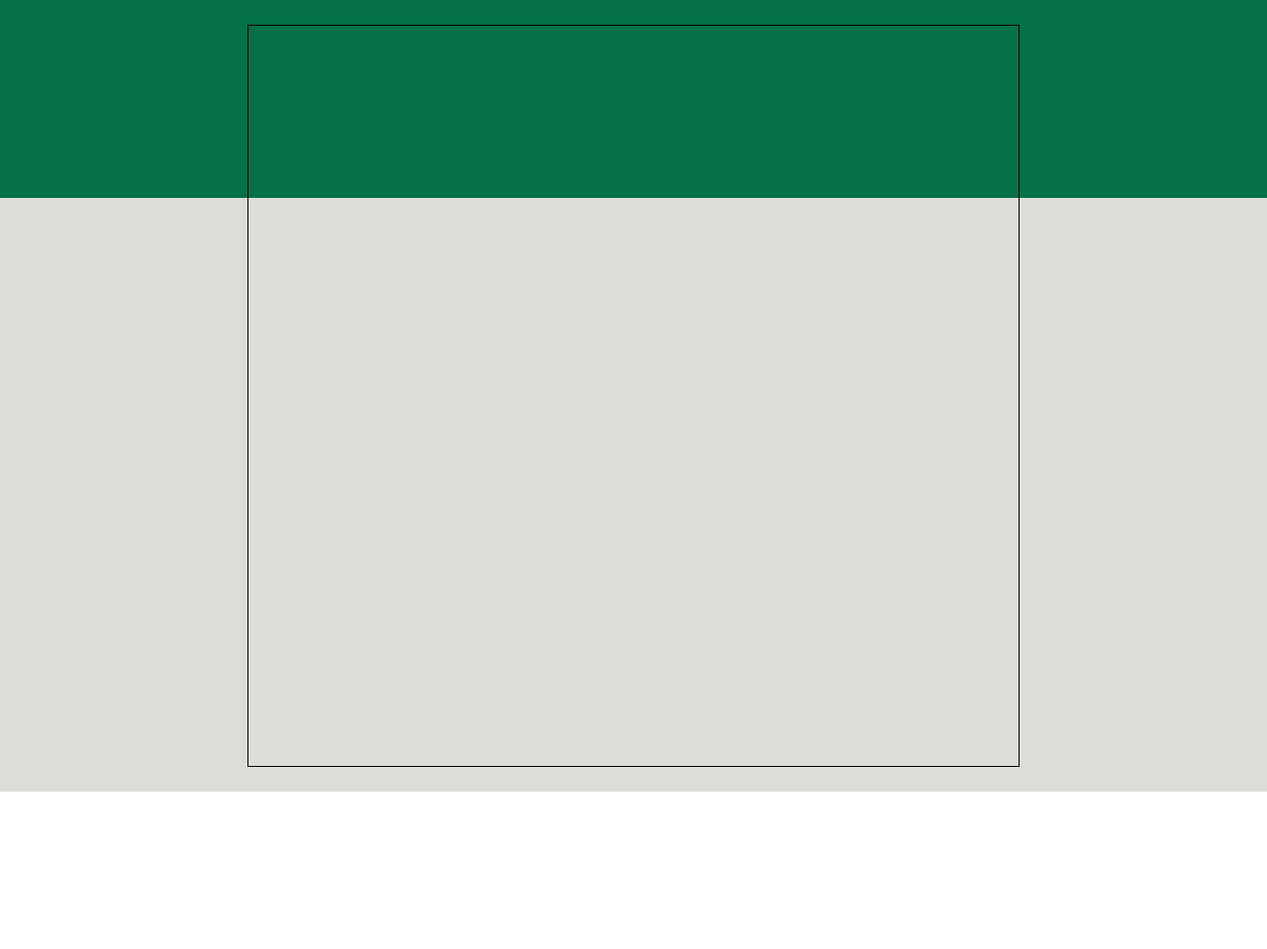
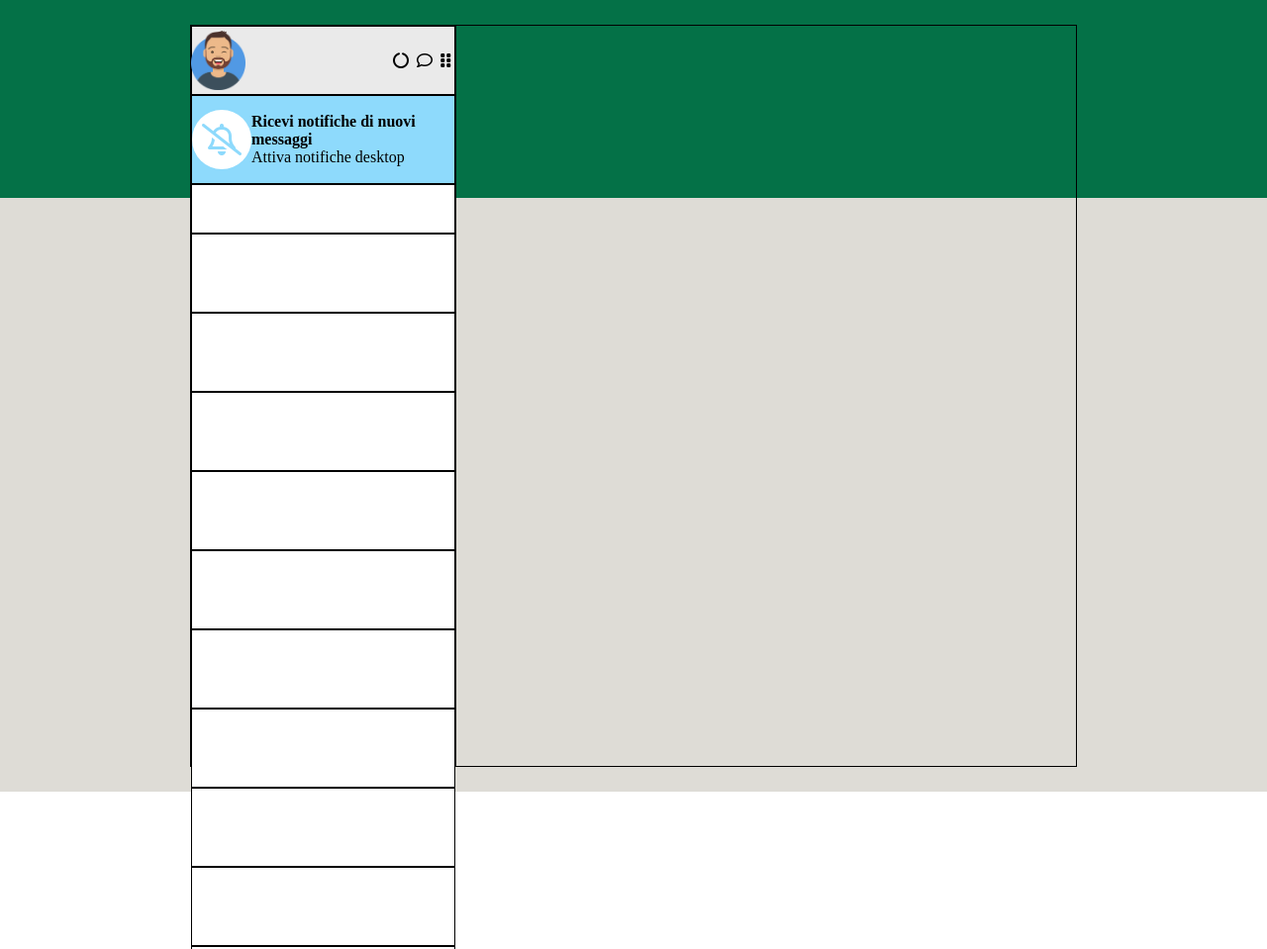
Before and after one commit to FerdiDag/js-html-css-boolzap, a plain HTML site: page index.html in a window 1280 px wide. Shown: the top 959 px of the page at 99% size. Before the commit the page ends 800 px from the top, so only its background shows below. Drawn offline with nearby package versions, Linux system fonts and the light colour scheme.

Commit message:
in lavorazione

```diff
--- a/index.html
+++ b/index.html
@@ -1,5 +1,6 @@
 <!DOCTYPE html>
 <html lang="en" dir="ltr">
+
 <head>
     <meta charset="utf-8">
     <title></title>
@@ -7,12 +8,82 @@
     <link rel="stylesheet" href="style.css">
     <script src="https://ajax.googleapis.com/ajax/libs/jquery/3.5.1/jquery.min.js"></script>
 </head>
+
 <body>
 
     <div class="page-wrapper">
 
         <div class="container">
+            <div class="aside">
+                <div class="account-details">
+                    <div class="account-details-img">
+                        <img src="face-avatars/tizio.png" alt="">
+                    </div>
+                    <div class="account-details-icons">
+                        <i class="fas fa-circle-notch"></i>
+                        <i class="far fa-comment"></i>
+                        <i class="fas fa-grip-vertical"></i>
+                    </div>
+                </div>
+                <div class="messages-alert">
+                    <div class="bell-icon-wrapper">
 
+                        <div class="bell-icon-container">
+                            <i class="far fa-2x fa-bell-slash"></i>
+                        </div>
+
+                    </div>
+                    <div class="messages-alert-wrapper">
+                    <h4>Ricevi notifiche di nuovi messaggi</h4>
+                    <p>Attiva notifiche desktop</p>
+                    </div>
+                </div>
+                <div class="searchbar">
+
+                </div>
+                <div class=" contacts-wrapper">
+                    <div class="contacts">
+
+                    </div>
+                    <div class="contacts">
+
+                    </div>
+                    <div class="contacts">
+
+                    </div>
+                    <div class="contacts">
+
+                    </div>
+                    <div class="contacts">
+
+                    </div>
+                    <div class="contacts">
+
+                    </div>
+                    <div class="contacts">
+
+                    </div>
+                    <div class="contacts">
+
+                    </div>
+                    <div class="contacts">
+
+                    </div>
+                    <div class="contacts">
+
+                    </div>
+                    <div class="contacts">
+
+                    </div>
+                    <div class="contacts">
+
+
+                    </div>
+                </div>
+                <div class="msg-container">
+                    <div class="contact-name">
+                    </div>
+                </div>
 
 
 
@@ -31,16 +102,7 @@
 
 
 
-
-
-
-
-
-
-
-
-
-
         <script src="main.js" charset="utf-8"></script>
 </body>
+
 </html>
--- a/style.css
+++ b/style.css
@@ -19,7 +19,101 @@
 
 .container {
     height: calc(100% - 50px);
-    width: calc(100% - 500px);
+    /* width: calc(100% - 500px); */
+    width: 70%;
     border: 1px solid black;
     z-index: 99999;
 }
+
+.aside {
+    height: 100%;
+    float: left;
+    width: 30%;
+    border-right: 1px solid black;
+    /* overflow: auto; */
+}
+
+.container::after {
+    content: "";
+    clear: both;
+    display: table;
+}
+
+.msg-container {
+    height: 100%;
+    float: left;
+    width: 70%;
+}
+
+.account-details {
+    display: flex;
+    align-items: center;
+    justify-content: space-between;
+    background-color: rgb(234, 234, 234);
+    border: 1px solid black;
+    height: 70px;
+    /* position: fixed;
+    z-index: 999; */
+}
+
+.account-details-img {
+    display: flex;
+    justify-content: center;
+    width: 20%;
+}
+
+.account-details img {
+    height: 60px;
+}
+
+.account-details-icons {
+    width: 25%;
+    display: flex;
+    justify-content: space-around;
+}
+
+.messages-alert {
+    background-color: rgb(142, 218, 252);
+    border: 1px solid black;
+    height: 90px;
+    display: flex;
+    align-items: center;
+}
+
+.messages-alert-wrapper {
+
+}
+
+.bell-icon-wrapper {
+    display: flex;
+    justify-content: space-around;
+    width: 25%;
+}
+
+.bell-icon-container {
+    display: flex;
+    align-items: center;
+    justify-content: center;
+    background-color: white;
+    border-radius: 50%;
+    height: 60px;
+    width: 60px;
+}
+
+.fa-bell-slash {
+    color: rgb(142, 218, 252);
+}
+
+.searchbar {
+    background-color: rgb(255, 255, 255);
+    border: 1px solid black;
+    height: 50px;
+    /* position: fixed;
+    z-index: 999; */
+}
+
+.contacts {
+    background-color: rgb(255, 255, 255);
+    border: 1px solid black;
+    height: 80px;
+}
```
Also changed, not shown: face-avatars/tizio.png (added). Lines whose indentation alone changed are shown as unchanged.
